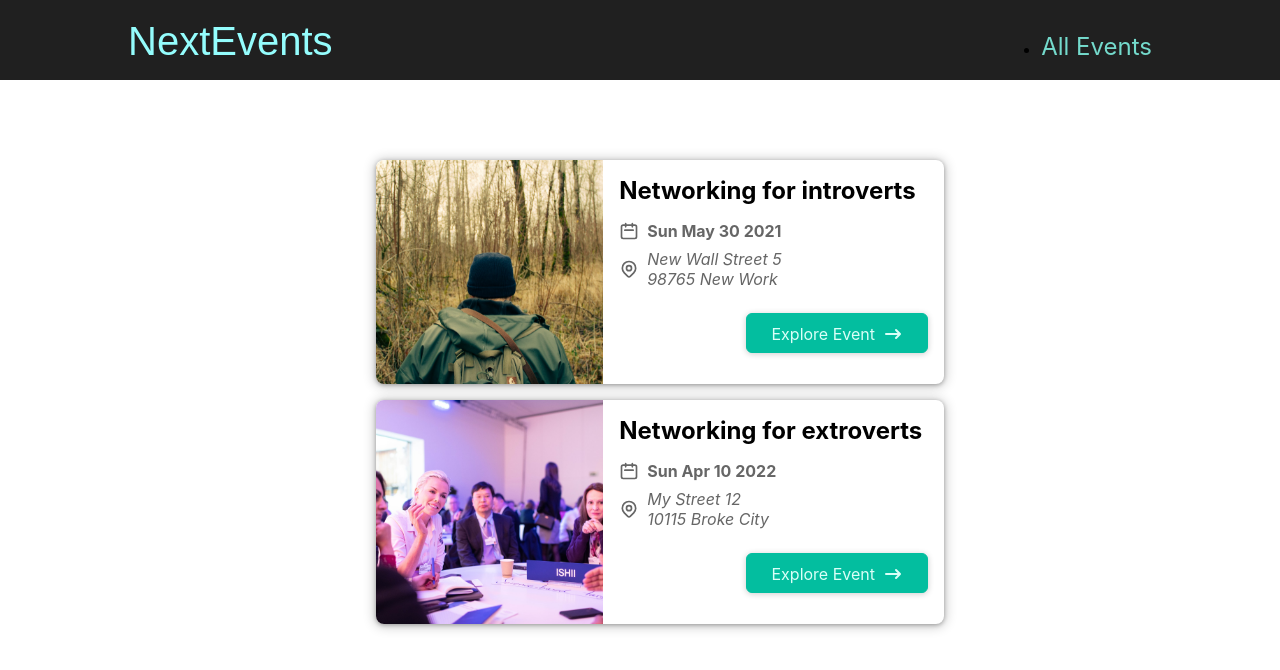
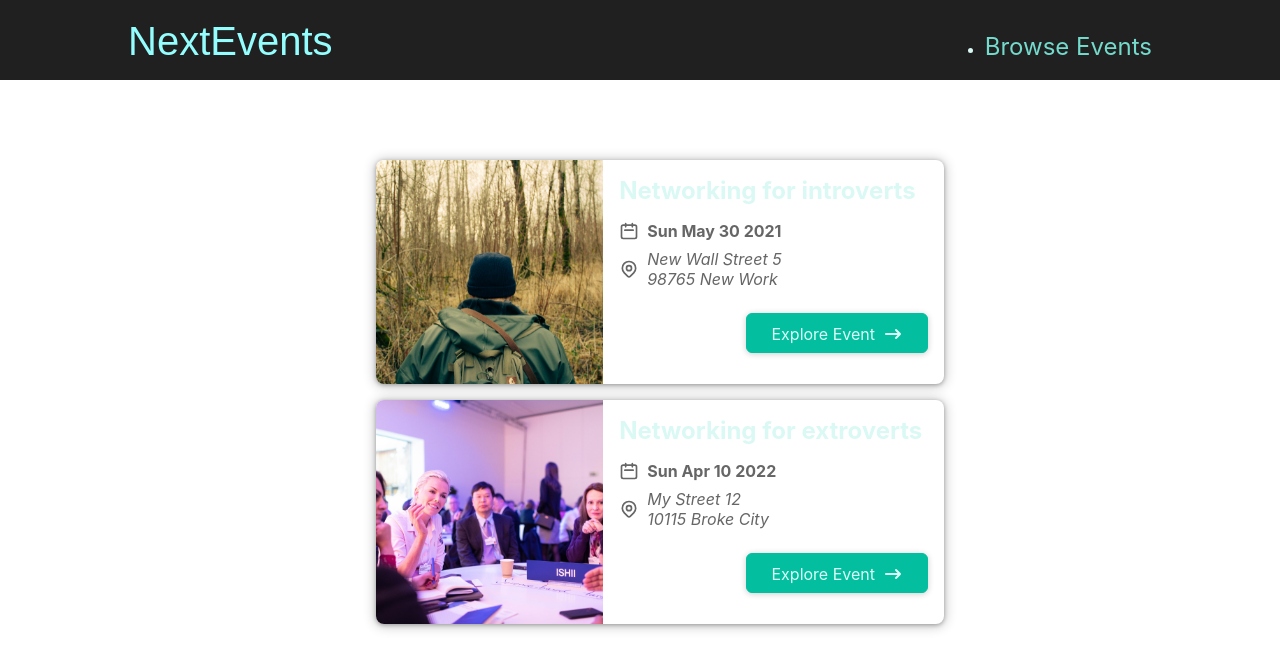
Before and after one commit to eronscode/next-js-and-react, a Next.js app: page / in a window 1280 px wide. Shown: the top 670 px of the page. Built offline with nearby package versions, Linux system fonts and the light colour scheme.

Commit message:
Changed page background color

```diff
--- a/components/layout/main-header.js
+++ b/components/layout/main-header.js
@@ -10,7 +10,7 @@ function MainHeader(props) {
             </div>
             <nav className={classes.navigation}>
                 <ul>
-                    <li><Link href='/events'>All Events</Link></li>
+                    <li><Link href='/events'>Browse Events</Link></li>
                 </ul>
             </nav>
         </header>
--- a/styles/globals.css
+++ b/styles/globals.css
@@ -4,6 +4,7 @@ body {
   margin: 0;
   font-family: -apple-system, BlinkMacSystemFont, Segoe UI, Roboto, Oxygen,
     Ubuntu, Cantarell, Fira Sans, Droid Sans, Helvetica Neue, sans-serif;
+    color: #daf9f4;
 }
 
 a {
```
